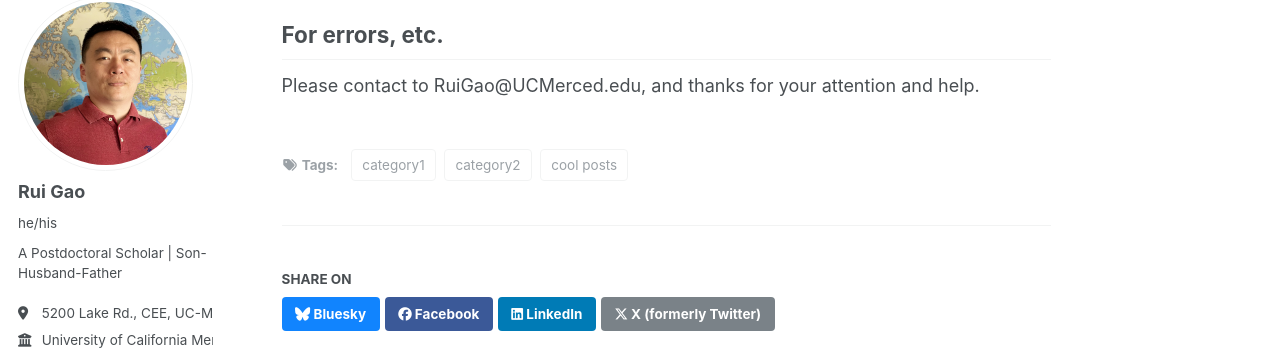
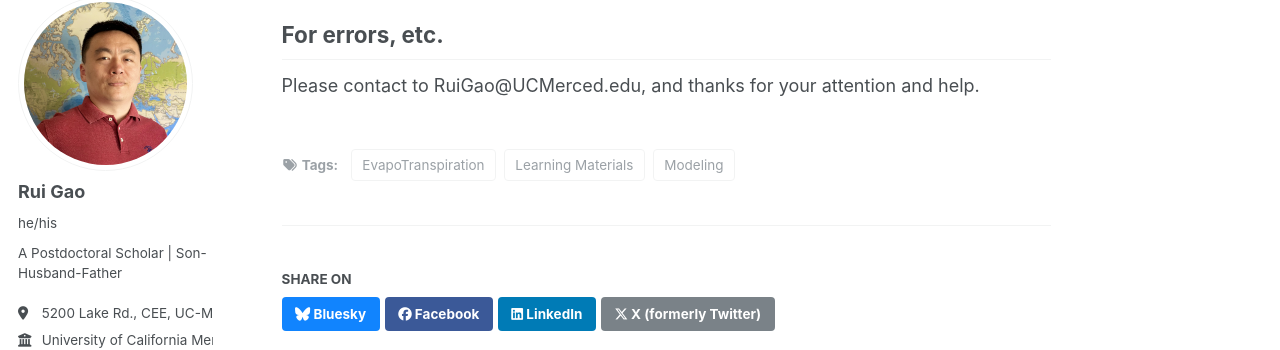
Before and after one commit to RuiGao9/RuiGao9.github.io, a Jekyll site: the page built from _posts/2025-05-15-blog-post-1.md, in a window 1280 px wide and 900 px high, scrolled down 455 px. Shown: the part 103-453 px from the top of the window. Built offline with Jekyll 4.4.1, drawn with Linux system fonts in a browser that asks for light colours; some web fonts are replaced.

Commit message:
Update 2025-05-15-blog-post-1.md

```diff
--- a/_posts/2025-05-15-blog-post-1.md
+++ b/_posts/2025-05-15-blog-post-1.md
@@ -3,9 +3,9 @@ title: 'Learning notes about the TSEB-2T model'
 date: 2025-05-15
 permalink: /posts/2025/05/blog-post-1/
 tags:
-  - cool posts
-  - category1
-  - category2
+  - EvapoTranspiration
+  - Modeling
+  - Learning Materials
 ---
 
 What you can see is:
```
